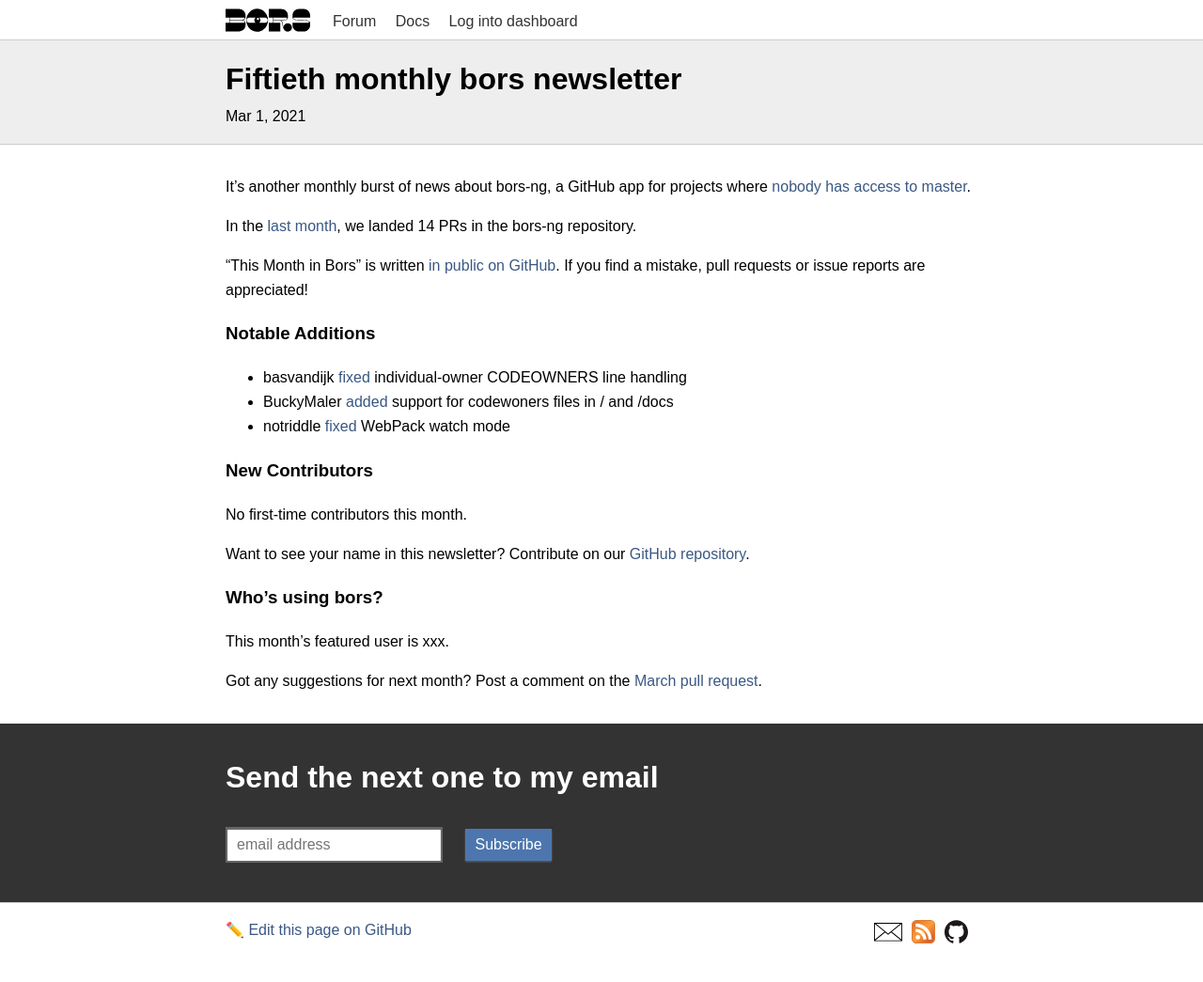
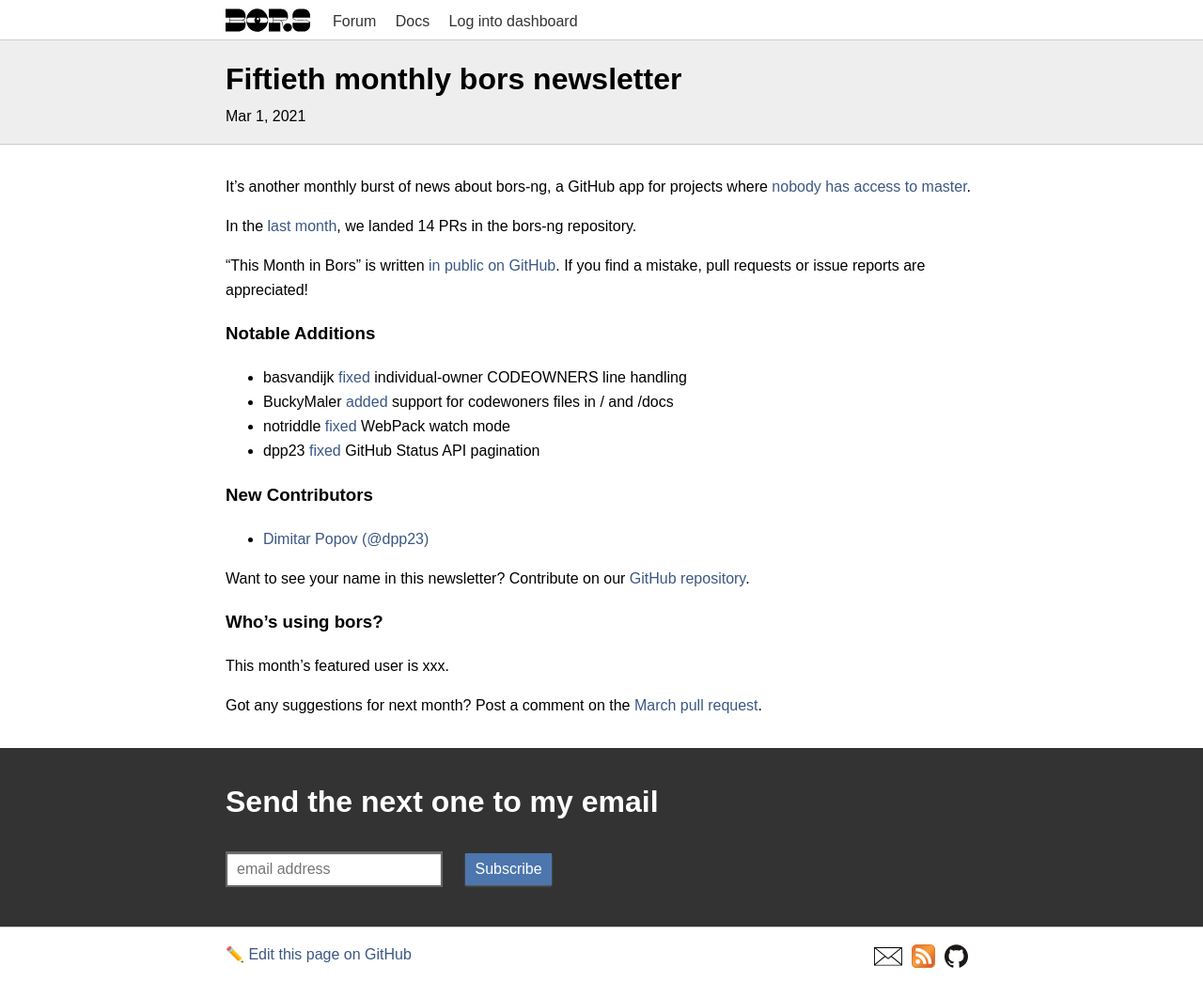
Before and after one commit to bors-ng/bors-ng.github.io, a Jekyll site: the page built from _posts/2021-03-01-tmib-50.md, in a window 1280 px wide. Shown: the whole page at 94% size. Built offline with Jekyll 4.4.1, drawn with Linux system fonts in a browser that asks for light colours; before the commit the page ends 1019 px from its top, so only the background shows below that.

Commit message:
Add bors-ng/bors-ng#1171
Add @dpp23 to new contributors list

```diff
--- a/_posts/2021-03-01-tmib-50.md
+++ b/_posts/2021-03-01-tmib-50.md
@@ -22,11 +22,12 @@
 * basvandijk [fixed](https://github.com/bors-ng/bors-ng/pull/1142) individual-owner CODEOWNERS line handling
 * BuckyMaler [added](https://github.com/bors-ng/bors-ng/pull/1155) support for codewoners files in / and /docs
 * notriddle [fixed](https://github.com/bors-ng/bors-ng/pull/1158) WebPack watch mode
+* dpp23 [fixed](https://github.com/bors-ng/bors-ng/pull/1171) GitHub Status API pagination
 
 
 ### New Contributors
 
-No first-time contributors this month.
+* [Dimitar Popov (@dpp23)](https://github.com/dpp23)
 
 Want to see your name in this newsletter? Contribute on our [GitHub repository](https://github.com/bors-ng/bors-ng).
 
```
